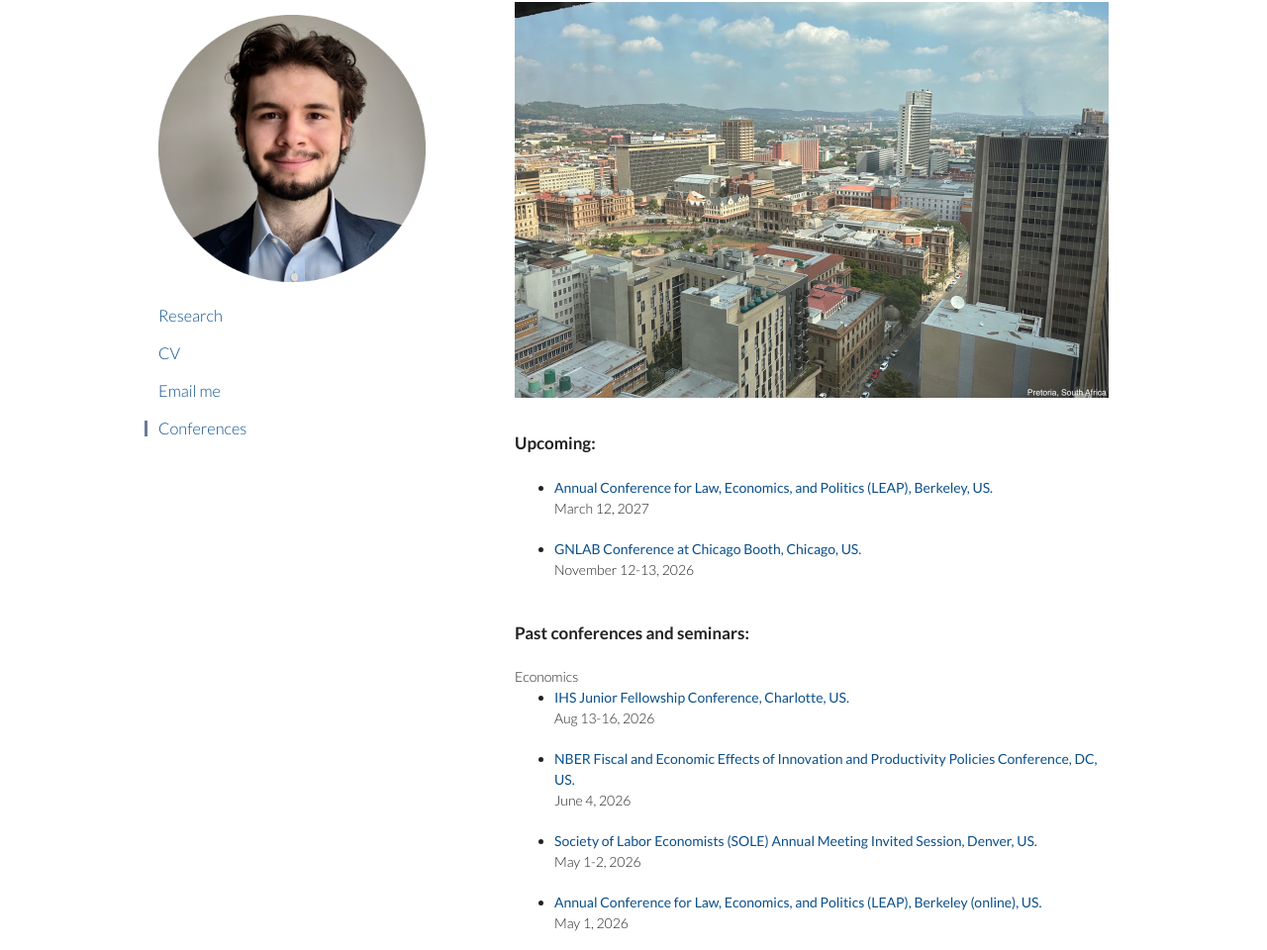
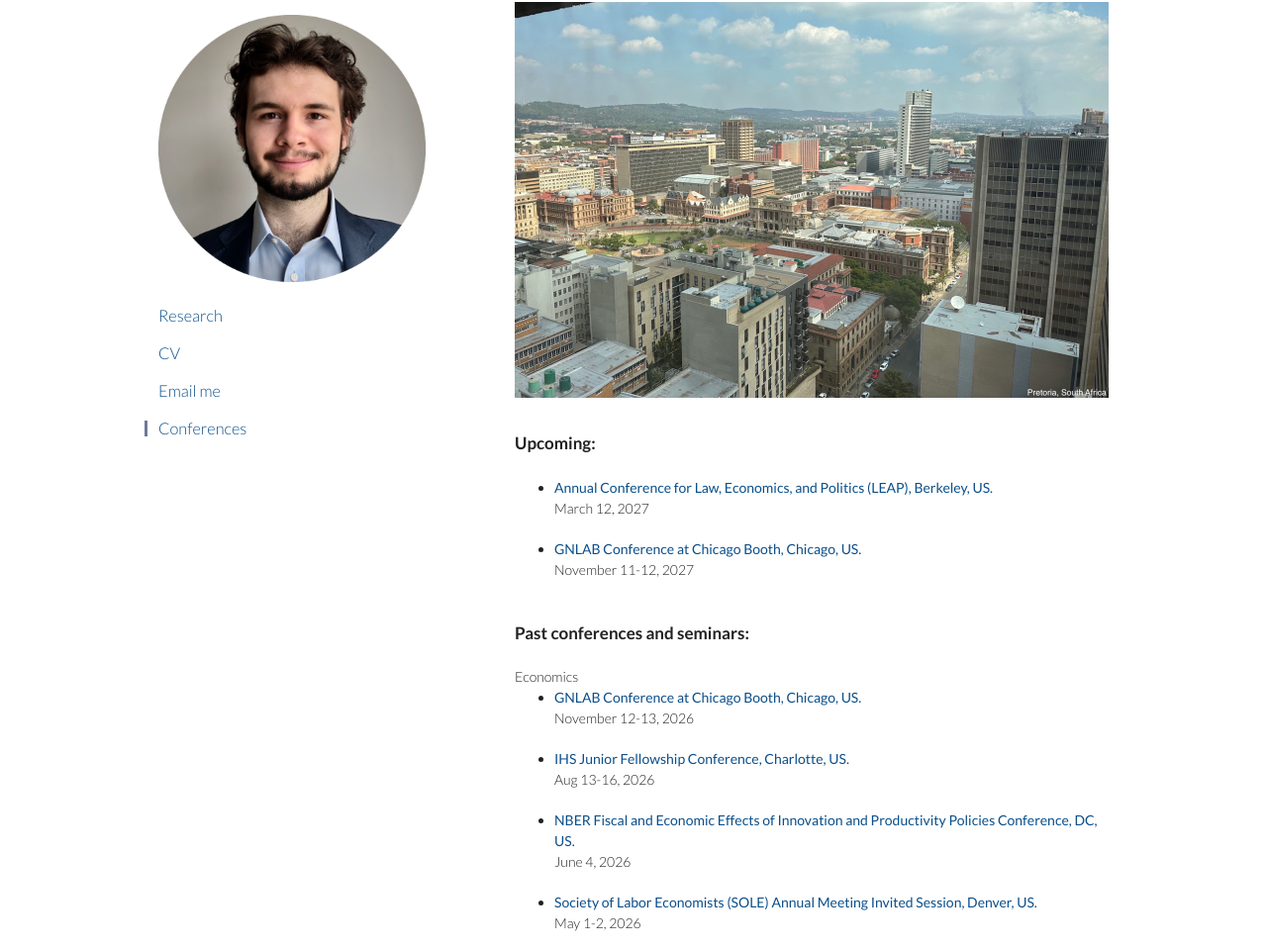
Before and after one commit to TimCejka/timcejka.github.io, a plain HTML site: page conferences.html in a window 1280 px wide. Shown: the part 100-1060 px from the top of the page at 99% size. Drawn offline with Linux system fonts and the light colour scheme.

Commit message:
Conferences: move GNLAB Nov 12-13, 2026 to past; add GNLAB Nov 11-12, 2027 as upcoming
Co-Authored-By: Claude Sonnet 5.5 <noreply@anthropic.com>

```diff
--- a/conferences.html
+++ b/conferences.html
@@ -78,7 +78,7 @@
 </ul>
 <ul>
   <li> <a href="https://github.com/uchicago-bfi-gnlab"> GNLAB Conference at Chicago Booth, Chicago, US. </a><br>
-    November 12-13, 2026 </li>
+    November 11-12, 2027 </li>
 </ul>
 
 <br>
@@ -89,6 +89,10 @@
       </a>Economics</h4>
     <br>
         <ul>
+  <li> <a href="https://github.com/uchicago-bfi-gnlab"> GNLAB Conference at Chicago Booth, Chicago, US. </a><br>
+    November 12-13, 2026 </li>
+</ul>
+    <ul>
   <li> <a href="https://theihs.org"> IHS Junior Fellowship Conference, Charlotte, US. </a><br>
     Aug 13-16, 2026 </li>
 </ul>
```
